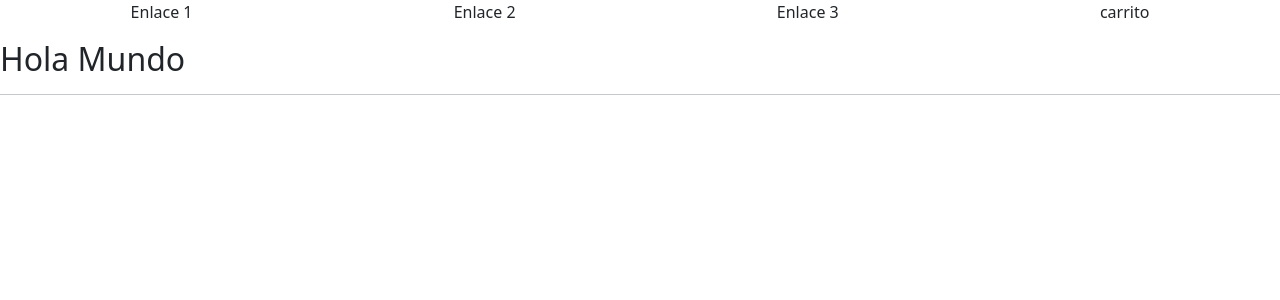
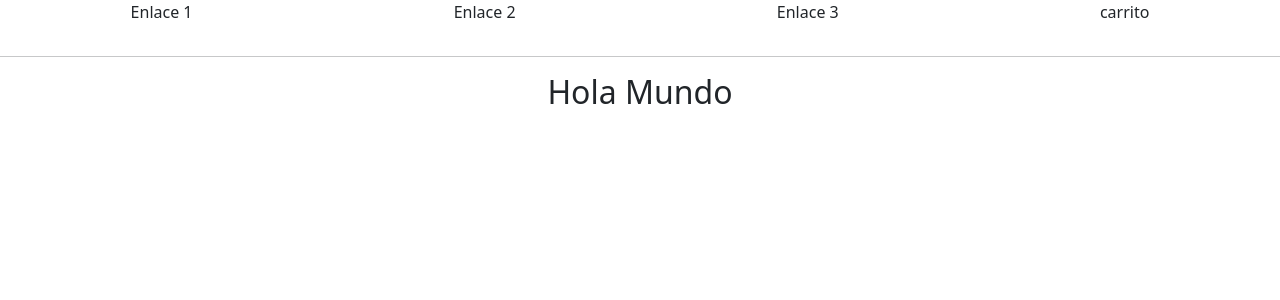
Before and after one commit to Lauta95/react-coder, a React (Create React App) app: page / in a window 1280 px wide. Shown: the top 300 px of the page. Built offline with nearby package versions, Linux system fonts and the light colour scheme.

Commit message:
text center

```diff
--- a/src/components/ItemListContainer/ItemListContainer.jsx
+++ b/src/components/ItemListContainer/ItemListContainer.jsx
@@ -1,10 +1,11 @@
 import React from 'react'
+import './itemListContainer.css'
 
 export const ItemListContainer = (props) => {
   return (
     <div>
+      <hr />
       <h2>{props.greeting}</h2>
-      <hr />
     </div>
   )
 }
--- /dev/null
+++ b/src/components/ItemListContainer/itemListContainer.css
@@ -0,0 +1,3 @@
+h2 {
+    text-align: center;
+}
```
